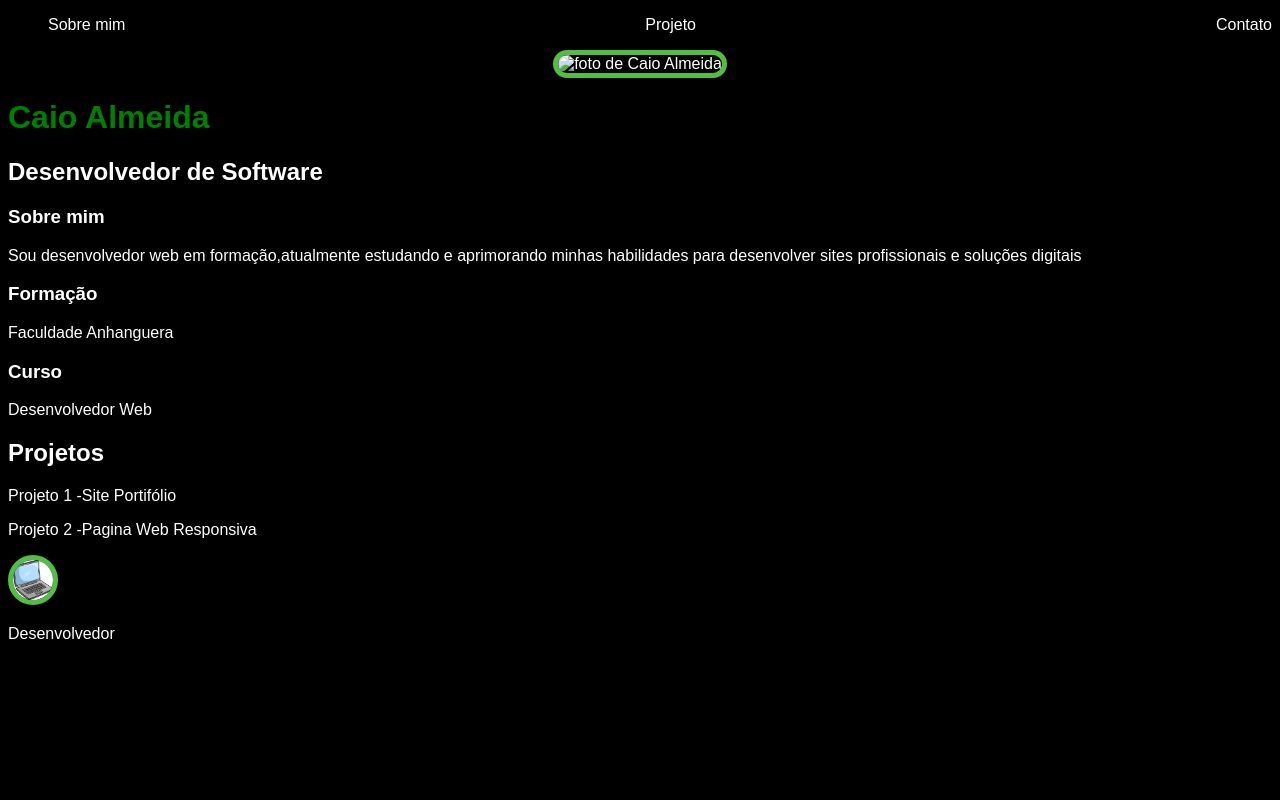
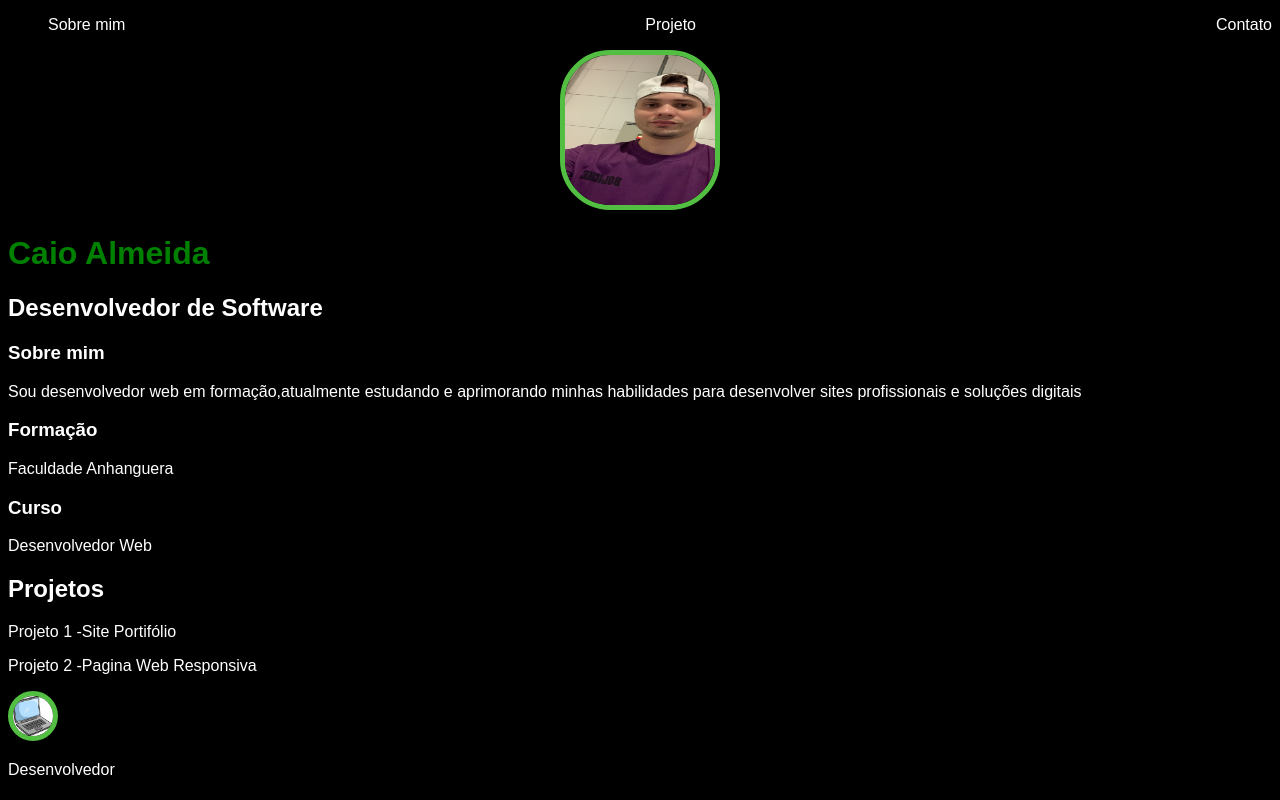
Before and after one commit to caiolugano-alt/site-Caio, a plain HTML site: page index.html in a window 1280 px wide. Drawn offline with Linux system fonts and the light colour scheme; files whose address does not match are found by name.

Commit message:
Update index.html

```diff
--- a/index.html
+++ b/index.html
@@ -22,7 +22,7 @@
 
     <header>
         <div class="center">
-            <img  src="img/310B225C-DDF3-4697-A2C0-F9CCDF827B24.jpeg"  alt="foto de Caio Almeida">
+            <img  src="310B225C-DDF3-4697-A2C0-F9CCDF827B24.jpeg"  alt="foto de Caio Almeida">
         </div>
         <h1>Caio Almeida</h1>
         <h2>Desenvolvedor de Software</h2>
```
